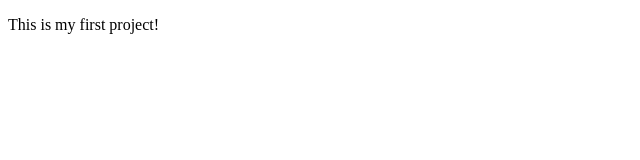
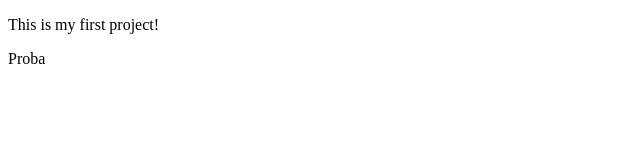
Before and after one commit to nzigovic/it-camp-project, a plain HTML site: page project-1/index.html in a window 1280 px wide. Shown: the full height of the page, 0-640 px from the left. Drawn offline with Linux system fonts and the light colour scheme.

Commit message:
css styles added to html file

```diff
--- a/project-1/index.html
+++ b/project-1/index.html
@@ -8,5 +8,6 @@
 </head>
 <body>
     <p>This is my first project!</p>
+    <p>Proba</p>
 </body>
 </html>
--- /dev/null
+++ b/project-1/style.css
@@ -0,0 +1,4 @@
+
+body {
+    background-color: aqua;
+}
```
